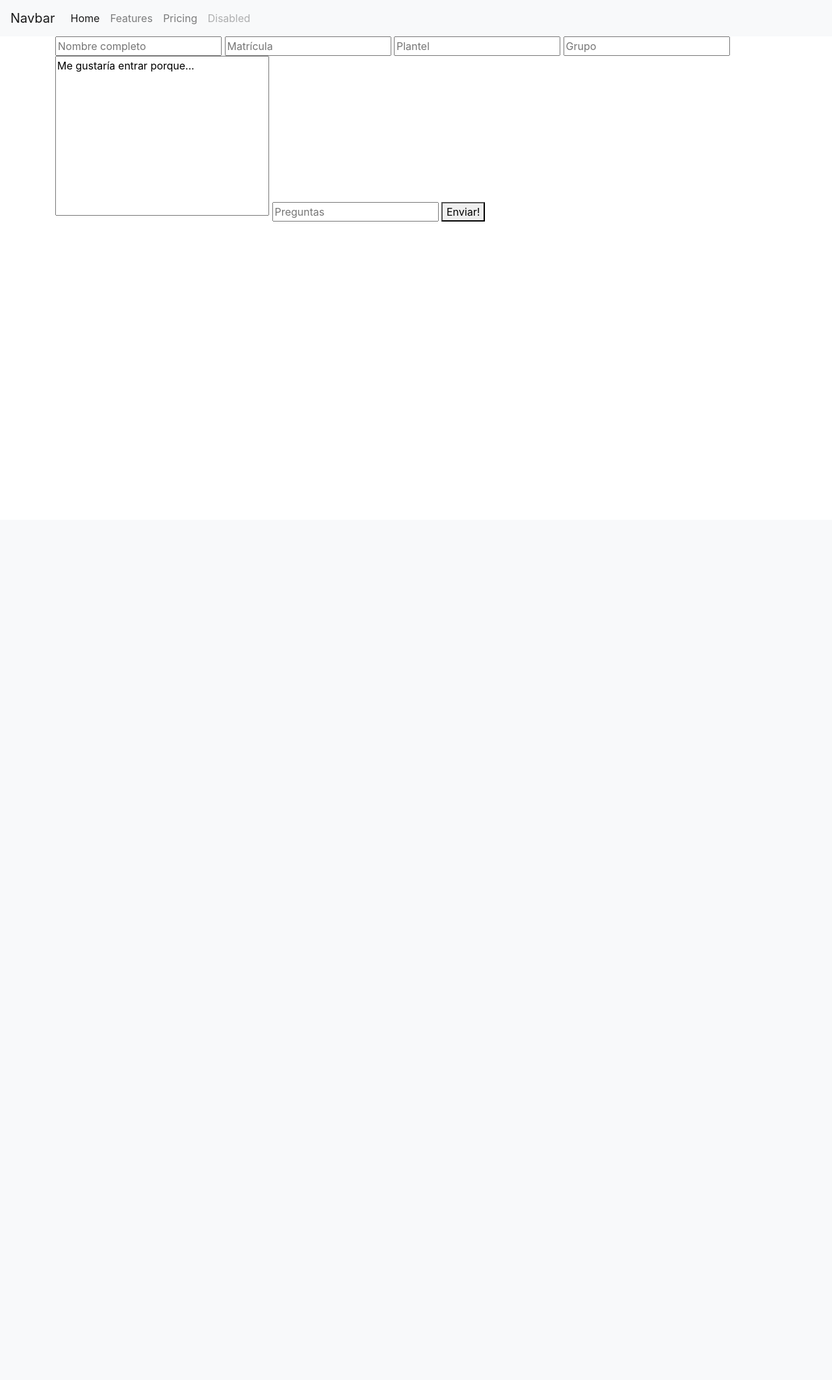
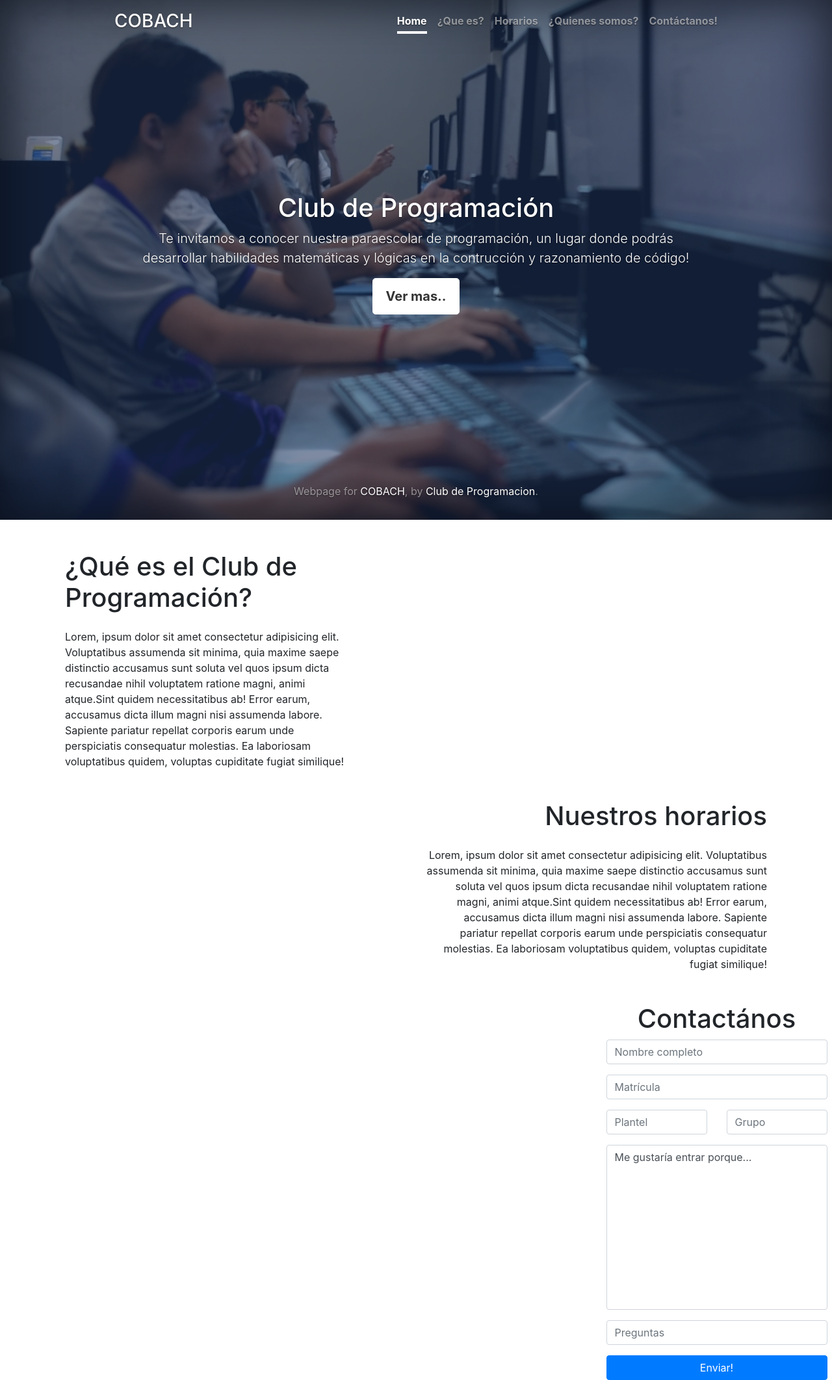
Before and after one commit to cobachih-dev/django-website, a Django app: page / in a window 1280 px wide. Shown: the whole page at 65% size. Before the commit the page ends 341 px from the top, so only its background shows below. Run offline with Django 3.2, Linux system fonts and the light colour scheme; some libraries are stand-ins or nearby versions.

Commit message:
Configuration for static files and change of organization in template, cover and structure were added

```diff
--- /dev/null
+++ b/static/css/cover.css
@@ -0,0 +1,129 @@
+/*
+ * Globals
+ */
+
+/* Links */
+a,
+a:focus,
+a:hover {
+  color: #fff;
+}
+
+/* Custom default button */
+.btn-secondary,
+.btn-secondary:hover,
+.btn-secondary:focus {
+  color: #333;
+  text-shadow: none; /* Prevent inheritance from `body` */
+  background-color: #fff;
+  border: .05rem solid #fff;
+}
+
+
+/*
+ * Base structure
+ */
+
+html,
+body {
+  height: 100%;
+}
+
+.body {
+  height: 100%;
+  display: -ms-flexbox;
+  display: flex;
+  color: #fff;
+  background-color: #20355c93;
+  text-shadow: 0 .05rem .1rem #00000080;
+  box-shadow: inset 0 0 5rem #00000080;
+}
+.cover-background{
+  position: relative;
+  left: 0;
+  right: 0;
+  top: 0;
+  bottom: 0;
+  height: inherit;
+  color: #fff;
+  background-image: url("../img/banner-prueba-1.png");
+  background-size: cover;
+  text-shadow: 0 .05rem .1rem #00000080;
+  box-shadow: inset 0 0 5rem #00000080;
+}
+
+/* .body:before {
+	content:'';
+	position: absolute;
+        top: 0;
+	bottom: 0;
+	left: 0;
+	right: 0;
+	background-color: #191f5799;
+} */
+
+.cover-container {
+  max-width: 60em;
+}
+
+
+/*
+ * Header
+ */
+.masthead {
+  margin-bottom: 2rem;
+}
+
+.masthead-brand {
+  margin-bottom: 0;
+}
+
+.nav-masthead .nav-link {
+  padding: .25rem 0;
+  font-weight: 700;
+  color: rgba(255, 255, 255, .5);
+  background-color: transparent;
+  border-bottom: .25rem solid transparent;
+}
+
+.nav-masthead .nav-link:hover,
+.nav-masthead .nav-link:focus {
+  border-bottom-color: rgba(255, 255, 255, .25);
+}
+
+.nav-masthead .nav-link + .nav-link {
+  margin-left: 1rem;
+}
+
+.nav-masthead .active {
+  color: #fff;
+  border-bottom-color: #fff;
+}
+
+@media (min-width: 48em) {
+  .masthead-brand {
+    float: left;
+  }
+  .nav-masthead {
+    float: right;
+  }
+}
+
+
+/*
+ * Cover
+ */
+.cover {
+  padding: 0 1.5rem;
+}
+.cover .btn-lg {
+  padding: .75rem 1.25rem;
+  font-weight: 700;
+}
+
+/*
+ * Footer
+ */
+.mastfoot {
+  color: #ffffff80;
+}
--- a/templates/base.html
+++ b/templates/base.html
@@ -5,16 +5,18 @@
     <meta name="viewport" content="width=device-width, initial-scale=1.0">
     <title>
         {% block title %}
-            Informatica cobach
+            COBACH
         {% endblock  %}
     </title>
     <!-- CSS only -->
+    {% load static %}
     <link rel="stylesheet" href="https://stackpath.bootstrapcdn.com/bootstrap/4.5.2/css/bootstrap.min.css" integrity="sha384-JcKb8q3iqJ61gNV9KGb8thSsNjpSL0n8PARn9HuZOnIxN0hoP+VmmDGMN5t9UJ0Z" crossorigin="anonymous">
+    <link rel="stylesheet" href="{% static 'css/cover.css' %}">
+    <link rel="stylesheet" href="{% static 'css/style.css' %}">
+
 </head>
-<body>
-    {% include "header.html" %}
-    <div class="container">
-        {% include "website/candidate_registrer_form.html" %}
-    </div>
+<body class="text-center vsc-initialized">
+    {% block container %}
+    {% endblock container %}
 </body>
 </html>
--- a/templates/header.html
+++ b/templates/header.html
@@ -1,14 +1,14 @@
-<nav class="navbar navbar-expand-lg navbar-light bg-light">
-  <a class="navbar-brand" href="#">Navbar</a>
-  <button class="navbar-toggler" type="button" data-toggle="collapse" data-target="#navbarNavAltMarkup" aria-controls="navbarNavAltMarkup" aria-expanded="false" aria-label="Toggle navigation">
-    <span class="navbar-toggler-icon"></span>
-  </button>
-  <div class="collapse navbar-collapse" id="navbarNavAltMarkup">
-    <div class="navbar-nav">
-      <a class="nav-link active" href="#">Home <span class="sr-only">(current)</span></a>
-      <a class="nav-link" href="#">Features</a>
-      <a class="nav-link" href="#">Pricing</a>
-      <a class="nav-link disabled" href="#" tabindex="-1" aria-disabled="true">Disabled</a>
+ <header class="masthead mb-auto">
+    <div class="inner">
+    <h3 class="masthead-brand">
+      COBACH
+    </h3>
+    <nav class="nav nav-masthead justify-content-center">
+        <a class="nav-link active" href="#">Home</a>
+        <a class="nav-link" href="#">¿Que es?</a>
+        <a class="nav-link" href="#">Horarios</a>
+        <a class="nav-link" href="#">¿Quienes somos?</a>
+        <a class="nav-link" href="#">Contáctanos!</a>
+    </nav>
     </div>
-  </div>
-</nav>
+</header>
--- a/templates/website/candidate_registrer_form.html
+++ b/templates/website/candidate_registrer_form.html
@@ -1,18 +1,36 @@
 <!-- Candidate registrer form -->
+<div class="container col-4 offset-9">
+    <h1 class="h1">
+        Contactános
+    </h1>
     <form action="{% url 'index' %}" method="POST">
         {% csrf_token %}
-
-    <input type="text" placeholder="Nombre completo" name="full_name" required="true">
-    <input type="text" placeholder="Matrícula" name="matricula" required="true">
-    <input type="number" min="0" placeholder="Plantel" name="school" required="true">
-    <input type="number" min="100" placeholder="Grupo" name="group" required="true">
-
-    <textarea name="description"
+        <div class="form-group">
+            <input class="form-control" type="text" placeholder="Nombre completo" name="full_name" required="true">
+        </div>
+        <div class="form-group">
+            <input class="form-control" type="text" placeholder="Matrícula" name="matricula" required="true">
+        </div>
+        <div class="form-group">
+            <div class="row">
+                <div class="col-md-6">
+                    <input class="form-control" type="number" min="0" placeholder="Plantel" name="school" required="true">
+                </div>
+                <div class="col-md-6">
+                    <input class="form-control" type="number" min="100" placeholder="Grupo" name="group" required="true">
+                </div>
+            </div>
+        </div>
+        <div class="form-group">
+            <textarea class="form-control" name="description"
             cols="30" rows="10"
             maxlength="1000"
             style="resize: none;">Me gustaría entrar porque...</textarea>
+        </div>
+        <div class="form-group">
+            <input class="form-control" type="text" placeholder="Preguntas" name="questions">
+        </div>
 
-    <input type="text" placeholder="Preguntas" name="questions">
-
-    <button type="submit">Enviar!</button>
+        <button class="btn btn-primary btn-block" type="submit">Enviar!</button>
     </form>
+</div>
--- /dev/null
+++ b/templates/website/description.html
@@ -0,0 +1,8 @@
+<div class="content-text col-5 text-left">
+    <h1 class="h1 mb-4">
+        ¿Qué es el Club de Programación?
+    </h1>
+    <div class="p">
+        Lorem, ipsum dolor sit amet consectetur adipisicing elit. Voluptatibus assumenda sit minima, quia maxime saepe distinctio accusamus sunt soluta vel quos ipsum dicta recusandae nihil voluptatem ratione magni, animi atque.Sint quidem necessitatibus ab! Error earum, accusamus dicta illum magni nisi assumenda labore. Sapiente pariatur repellat corporis earum unde perspiciatis consequatur molestias. Ea laboriosam voluptatibus quidem, voluptas cupiditate fugiat similique!
+    </div>
+</div>
--- /dev/null
+++ b/templates/website/home.html
@@ -0,0 +1,45 @@
+{% extends 'base.html' %}
+
+{% block title %}
+    Paraescolar Programacion |
+    {{ block.super }}
+{% endblock title %}
+
+{% block container %}
+    <div class="cover-background">
+        <div class="body">
+            <div class="cover-container d-flex w-100 h-100 p-3 mx-auto flex-column">
+            {% include "header.html" %}
+                <main role="main" class="inner cover">
+                    <h1 class="cover-heading">
+                        Club de Programación
+                    </h1>
+                    <p class="lead">
+                        Te invitamos a conocer nuestra paraescolar
+                        de programación, un lugar donde podrás desarrollar habilidades matemáticas y lógicas en la contrucción y razonamiento de código!
+                    </p>
+                    <p class="lead">
+                    <a href="#" class="btn btn-lg btn-secondary">Ver mas..</a>
+                    </p>
+                </main>
+                <footer class="mastfoot mt-auto">
+                    <div class="inner">
+                    <p>Webpage for <a href="https://getbootstrap.com/">COBACH</a>, by <a href="https://twitter.com/mdo">Club de Programacion</a>.</p>
+                    </div>
+                </footer>
+            </div>
+        </div>
+    </div>
+    <div class="container mt-5 ">
+        {% include "website/description.html" %}
+    </div>
+    <div class="container mt-5 ">
+        {% include "website/schedule.html" %}
+    </div>
+    <div class="container mt-5 ">
+    </div>
+    <div class="container mt-5 mb-5">
+        {% include "website/candidate_registrer_form.html" %}
+    </div>
+
+{% endblock container %}
--- /dev/null
+++ b/templates/website/schedule.html
@@ -0,0 +1,8 @@
+<div class="content-text offset-6 col-6 text-right">
+    <h1 class="h1 mb-4">
+        Nuestros horarios
+    </h1>
+    <div class="p">
+        Lorem, ipsum dolor sit amet consectetur adipisicing elit. Voluptatibus assumenda sit minima, quia maxime saepe distinctio accusamus sunt soluta vel quos ipsum dicta recusandae nihil voluptatem ratione magni, animi atque.Sint quidem necessitatibus ab! Error earum, accusamus dicta illum magni nisi assumenda labore. Sapiente pariatur repellat corporis earum unde perspiciatis consequatur molestias. Ea laboriosam voluptatibus quidem, voluptas cupiditate fugiat similique!
+    </div>
+</div>
--- a/website/urls.py
+++ b/website/urls.py
@@ -1,7 +1,9 @@
 from django.urls import path
+from django.conf import settings
+from django.conf.urls.static import static
 
 from . import views
 
 urlpatterns = [
     path('', views.index, name='index'),
-]
+] + static(settings.STATIC_URL, document_root=settings.STATIC_ROOT)
--- a/website/views.py
+++ b/website/views.py
@@ -9,4 +9,4 @@ def index(request):
         if form.is_valid():
             form.save()
 
-    return render(request, 'base.html')
+    return render(request, 'website/home.html')
```
Also changed, not shown: robotica/settings.py (+9 -0 lines), static/css/style.css (added), static/img/banner-prueba-1.png (added). Lines whose indentation alone changed are shown as unchanged.
